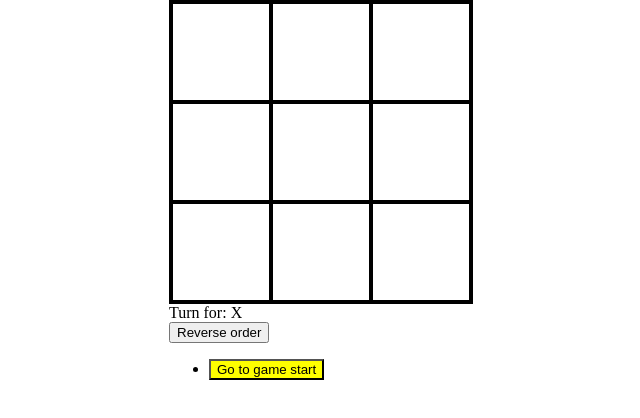
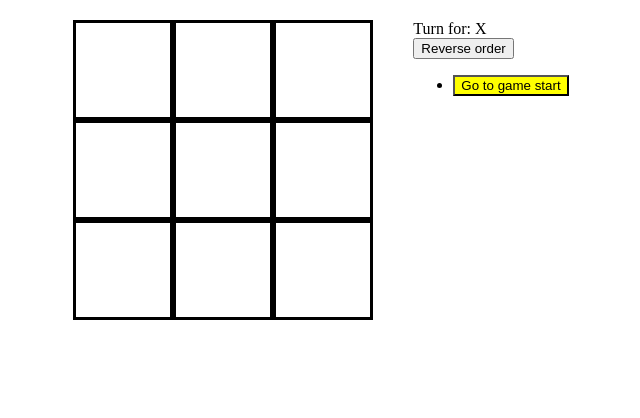
Before and after one commit to SergenKaraoglan/tic-tac-toe, a React app: page / in a window 1280 px wide. Shown: the whole page, without its empty margins (319-959 px from the left). Built offline with nearby package versions, Linux system fonts and the light colour scheme.

Commit message:
board and info in flexbox

```diff
--- a/src/index.css
+++ b/src/index.css
@@ -1,13 +1,26 @@
 body{
+    height: 100%;
     max-width: 960px;
     margin: auto;
-    display: grid;
     justify-content: center;
+
+}
+
+.Game{
+
+    display: flex;
+    justify-content: center;
+    flex-wrap: wrap;
+}
+
+.GameInfo{
+    padding: 20px;
 }
 .GameBoard {
+    padding: 20px;
     display: grid;
     grid-template-columns: repeat(3, 1fr);
-    border: 2px solid black;
+    height: 100%;
 }
 
 .Square {
@@ -15,5 +28,5 @@ body{
     height: 100px;
     font-size: xx-large;
     background-color: white;
-    border: 2px solid black;
+    border: 3px solid black;
 }
--- a/src/index.js
+++ b/src/index.js
@@ -118,11 +118,13 @@ class Game extends React.Component {
                 </div>
                 <div className = "GameInfo">
                     {status}
+                    <br></br>
+                    <button onClick = {() => this.changeMoveOrder()}>Reverse order</button>
+                    <ul>
+                        {moves}
+                    </ul>
                 </div>
-                <button onClick = {() => this.changeMoveOrder()}>Reverse order</button>
-                <ul>
-                    {moves}
-                </ul>
+
             </div>
         );
     }
```
